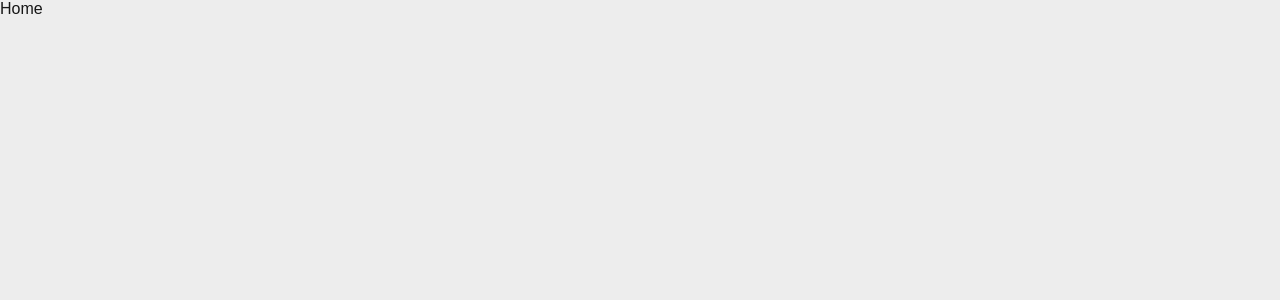
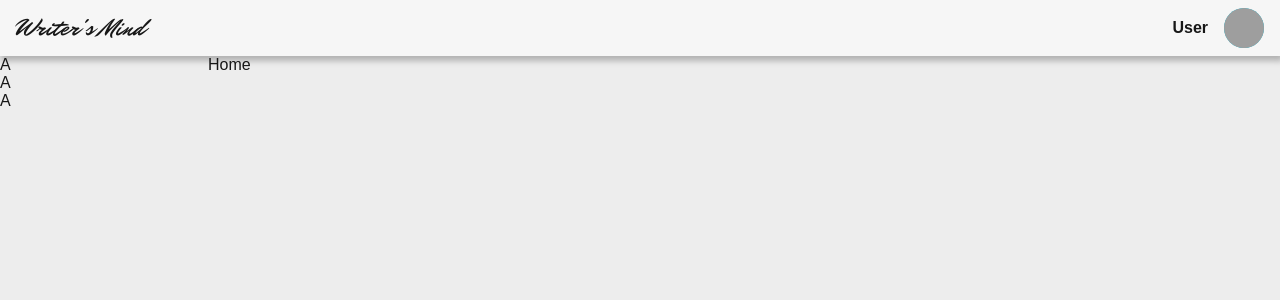
Before and after one commit to lucas-sdalmeida/writers-mind-client, a Next.js app: page / in a window 1280 px wide. Shown: the top 300 px of the page. Built offline with nearby package versions, Linux system fonts and the light colour scheme; grey boxes are pictures that could not be loaded.

Commit message:
feat: added a layout.tsx for the main group

```diff
--- a/app/(main)/components/Header/Header.tsx
+++ b/app/(main)/components/Header/Header.tsx
@@ -4,9 +4,9 @@ import ProfilePicture from '../ProfilePicture'
 
 const mrDafoe = Mr_Dafoe({ weight: '400', subsets: ['latin'] })
 
-export default function Header({ pageTitle }: Props) {
+export default function Header({ className, pageTitle }: Props) {
   return (
-    <header className={style.header}>
+    <header className={ ` ${className} ${style.header}` }>
       <h2 className={`${style.logo} ${mrDafoe.className}`}>
         Writer&apos;s Mind
       </h2>
@@ -22,4 +22,4 @@ export default function Header({ pageTitle }: Props) {
   )
 }
 
-type Props = { pageTitle?: string }
+type Props = { className?: string, pageTitle?: string }
--- /dev/null
+++ b/app/(main)/layout.tsx
@@ -0,0 +1,31 @@
+import Header from './components/Header'
+
+import style from './main-layout.module.css'
+
+export default function MainLayout({ children }: Readonly<Props>) {
+  return (
+    <div className={ style.mainLayout }>
+      <Header className={ style.header } />
+
+      <nav className={ style.sideBar }>
+        <div>
+          A
+        </div>
+        <div>
+          <ul>
+            <li>A</li>
+          </ul>
+        </div>
+        <div>
+          A
+        </div>
+      </nav>
+
+      <main className={ style.main }>
+        {children}
+      </main>
+    </div>
+  )
+}
+
+type Props = { children: React.ReactNode }
--- /dev/null
+++ b/app/(main)/main-layout.module.css
@@ -0,0 +1,23 @@
+.mainLayout {
+  width: 100dvw;
+  min-height: 100dvh;
+
+  display: grid;
+  grid-template-columns: 13rem 1fr;
+  grid-template-rows: auto 1fr;
+}
+
+.header {
+  grid-column: 1 / -1;
+  grid-row: 1;
+}
+
+.sideBar {
+  grid-column: 1;
+  grid-row: 2;
+}
+
+.main {
+  grid-column: 2 / -1;
+  grid-row: 2;
+}
```
